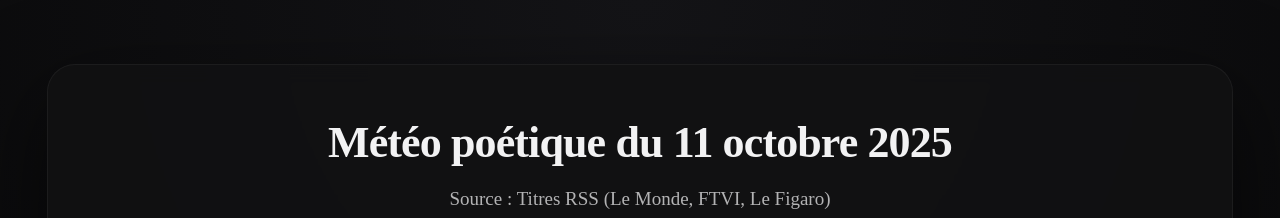
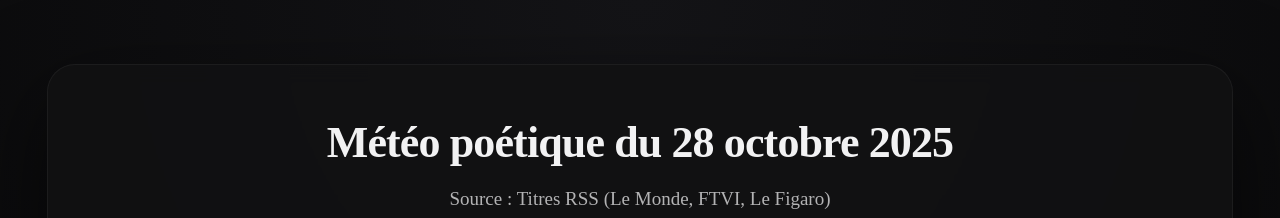
Before and after one commit to mthSmz/daily-words, a Next.js app: page / in a window 1280 px wide. Shown: the top 218 px of the page. Built offline with nearby package versions, Linux system fonts and the light colour scheme; no server answers.

Commit message:
Update page.jsx

```diff
--- a/app/page.jsx
+++ b/app/page.jsx
@@ -205,7 +205,7 @@ export default function Page() {
               margin: 0,
             }}
           >
-            {pageTitle}
+          Météo poétique du 28 octobre 2025
           </h1>
           <p
             style={{
```
